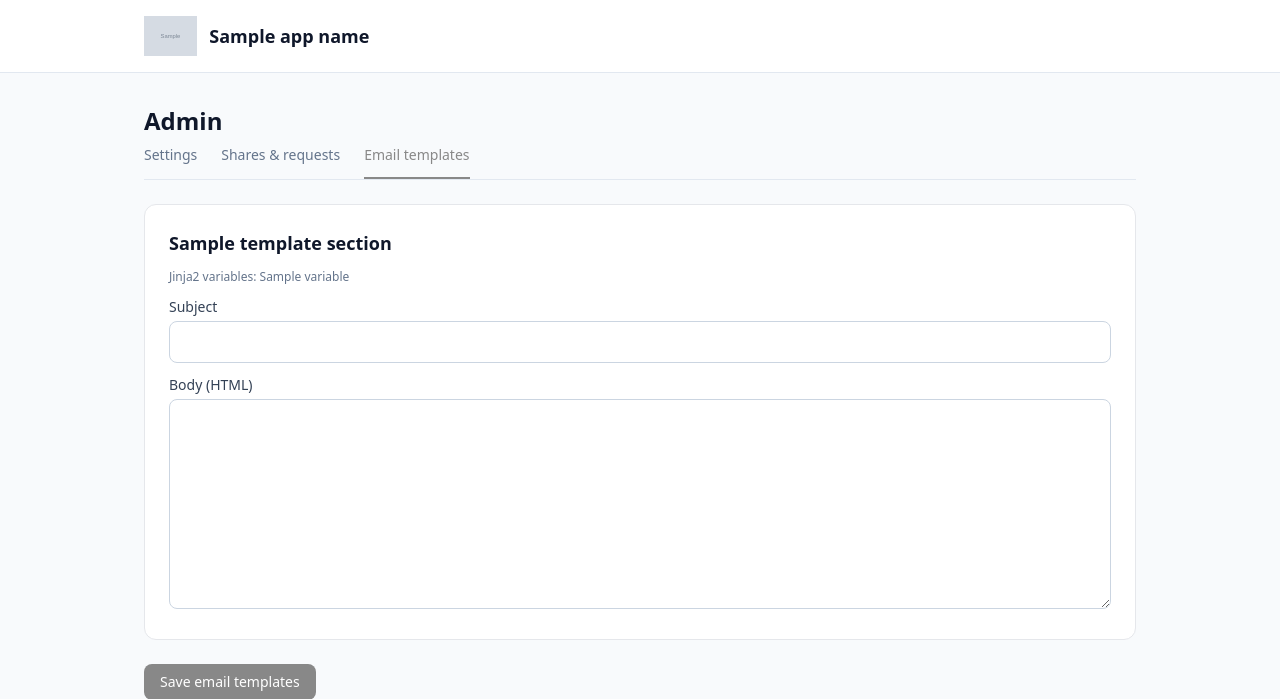
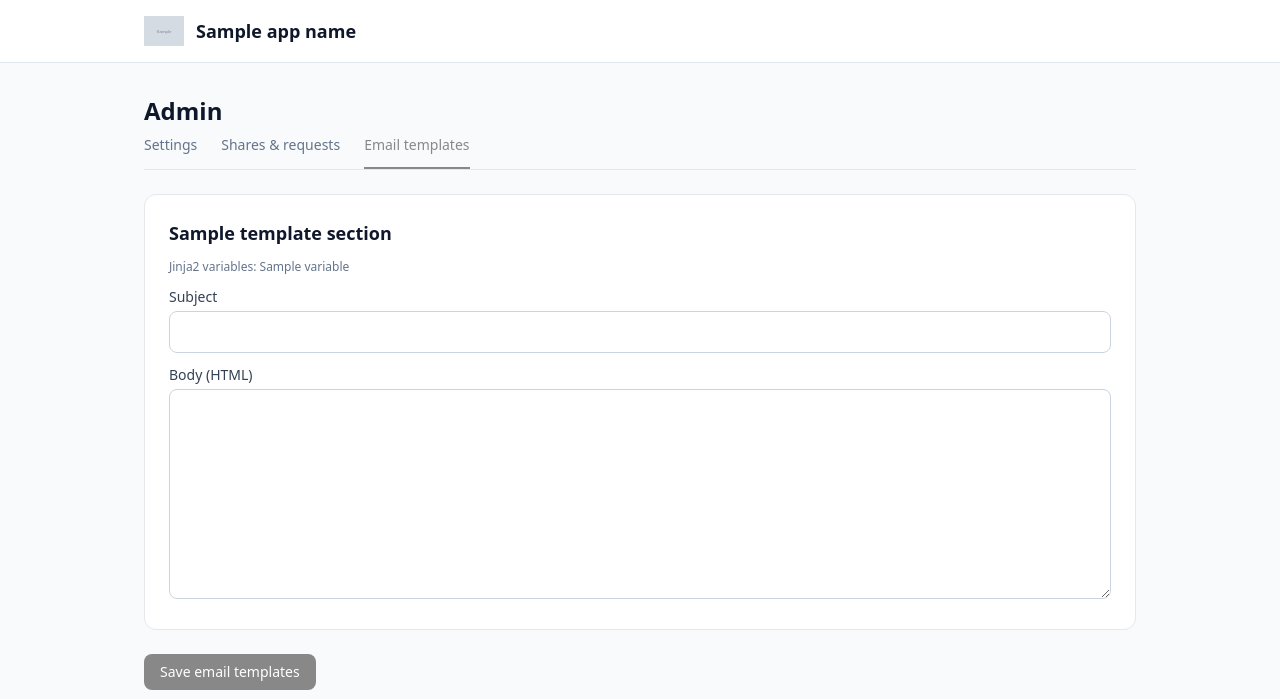
Before and after one commit to jankkm/owntransfer, a Python web app: template app/templates/admin_email.html in a window 1280 px wide. Shown: the top 699 px of the page. Run offline with Jinja, Linux system fonts and the light colour scheme; the template is opened without the code that fills it: most values are stand-ins (such as "Sample title", 1, 10 or a date in 2020); grey boxes marked "Sample" are stand-in pictures.

Commit message:
fix default logo

```diff
--- a/app/templates/base.html
+++ b/app/templates/base.html
@@ -47,6 +47,9 @@
       object-position: left center;
       flex-shrink: 0;
     }
+    .app-logo-default {
+      max-width: 2.5rem;
+    }
     .legal-content a { color: var(--primary); text-decoration: underline; }
     .legal-content p { margin-bottom: 0.75rem; }
     .legal-content p:last-child { margin-bottom: 0; }
@@ -72,9 +75,13 @@
 <body class="bg-slate-50 text-slate-900 min-h-screen flex flex-col">
   <header class="bg-white border-b border-slate-200">
     <div class="max-w-5xl mx-auto px-4 py-4 flex items-center justify-between">
-      <a href="/" class="flex items-center gap-3 font-semibold text-lg min-w-0">
-        <img src="{{ logo_path }}" alt="{{ app_name }}" class="app-logo">
+      <a href="/" class="flex items-center gap-3 font-semibold text-lg shrink-0{% if has_custom_logo %} min-w-0{% endif %}">
+        <img src="{{ logo_path }}" alt="" class="app-logo{% if not has_custom_logo %} app-logo-default{% endif %}" role="presentation">
+        {% if has_custom_logo %}
         <span class="truncate">{{ app_name }}</span>
+        {% else %}
+        <span class="whitespace-nowrap">{{ app_name }}</span>
+        {% endif %}
       </a>
       {% if user %}
       <nav class="flex items-center gap-1 sm:gap-5 text-sm min-w-0">
```
